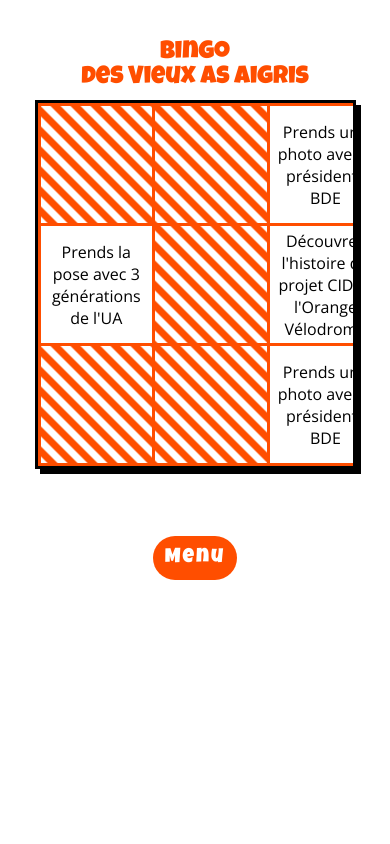
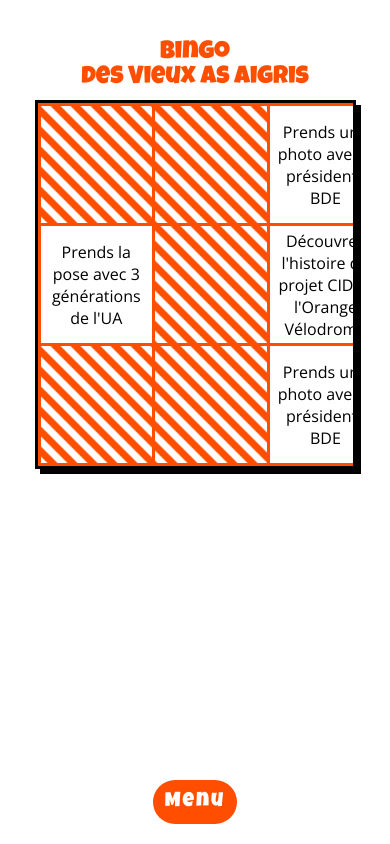
Before and after one commit to ppernalon/barbu-bingo-react, a React (Create React App) app: page / in a window 390 px wide. Built offline with nearby package versions, Linux system fonts and the light colour scheme.

Commit message:
mobile correction

```diff
--- a/src/components/Layout.css
+++ b/src/components/Layout.css
@@ -2,7 +2,7 @@
     box-sizing: border-box;
     padding: 20px;
     height: 100%;
-    max-height: 100vh;
+    max-height: 100%;
     display: flex;
     flex-direction: column;
     justify-content: space-between;
--- a/src/components/Layout.jsx
+++ b/src/components/Layout.jsx
@@ -3,8 +3,8 @@ import Menu from './Menu'
 import "./Layout.css"
 
 const Layout = ({children}) => {
-    const childrenHeight = (window.screen.height - 40)*0.8
-    const menuHeight = (window.screen.height - 40)*0.2
+    const childrenHeight = (window.innerHeight - 40)*0.8
+    const menuHeight = (window.innerHeight - 40)*0.2
 
     return (
         <div className='LayoutContainer'>
```
